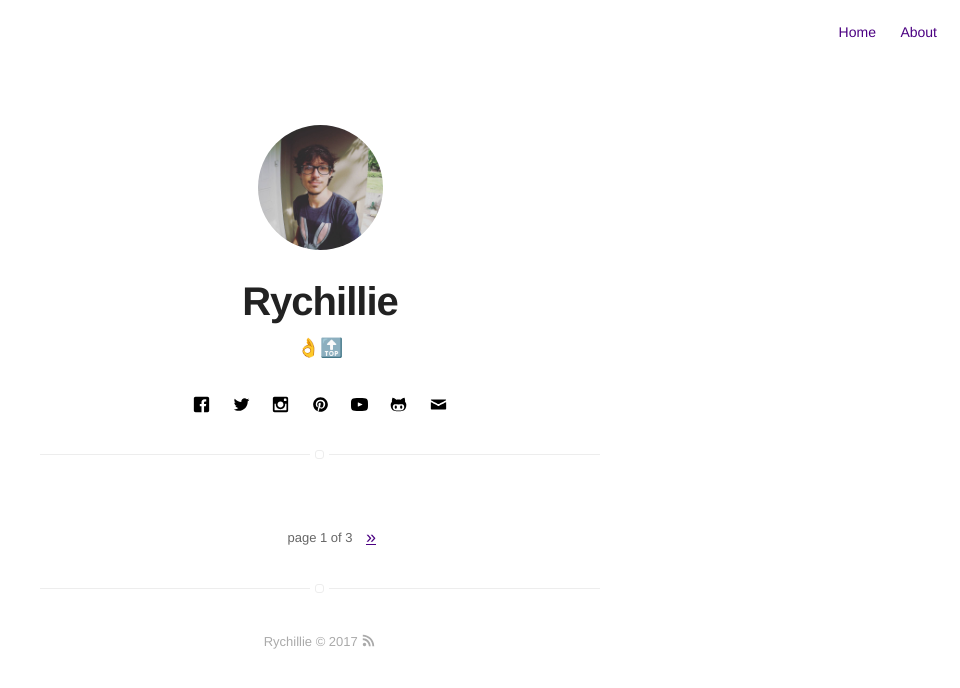
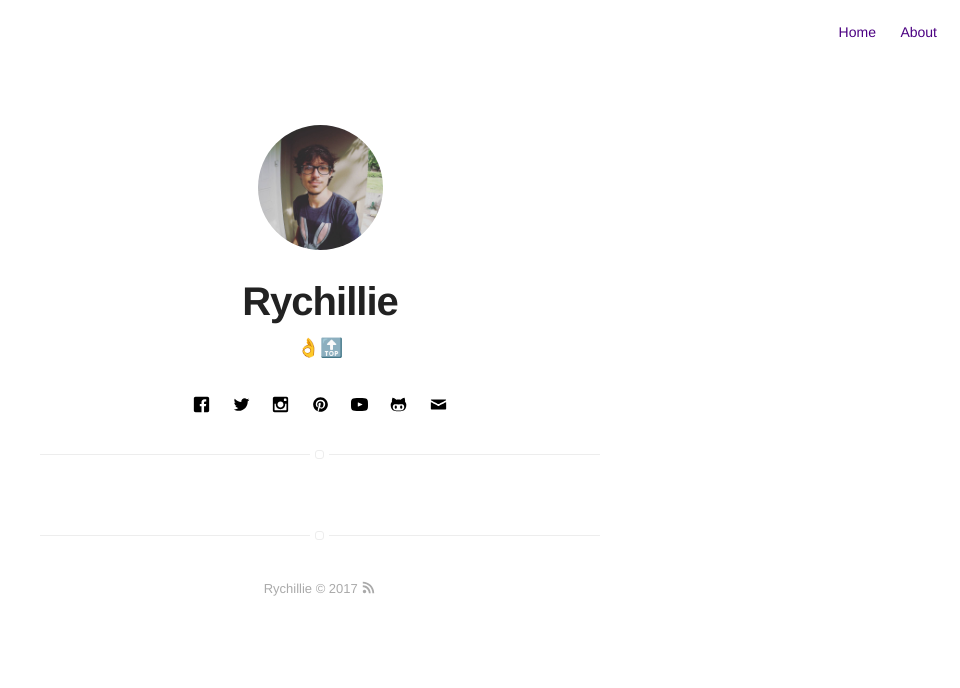
Before and after one commit to Rychillie/rychillieOLD, a Jekyll site: the page built from blog/index.html, in a window 1280 px wide. Shown: the top 688 px of the page, without its empty margins (320-1280 px from the left). Built offline with Jekyll 4.4.1, drawn with Linux system fonts in a browser that asks for light colours; the list of posts is cut into pages by our own code.

Commit message:
Update _config.yml

```diff
--- a/_config.yml
+++ b/_config.yml
@@ -65,8 +65,8 @@ authors:
 width: normal
 
 # if you don't need pagination, comment the *paginate* configs below
-paginate: 10
-paginate_path: "blog/:num/"
+# paginate: 10
+# paginate_path: "blog/:num/"
 
 # if you don't need projects, comment the *projects* configs below
 projects: false
```
